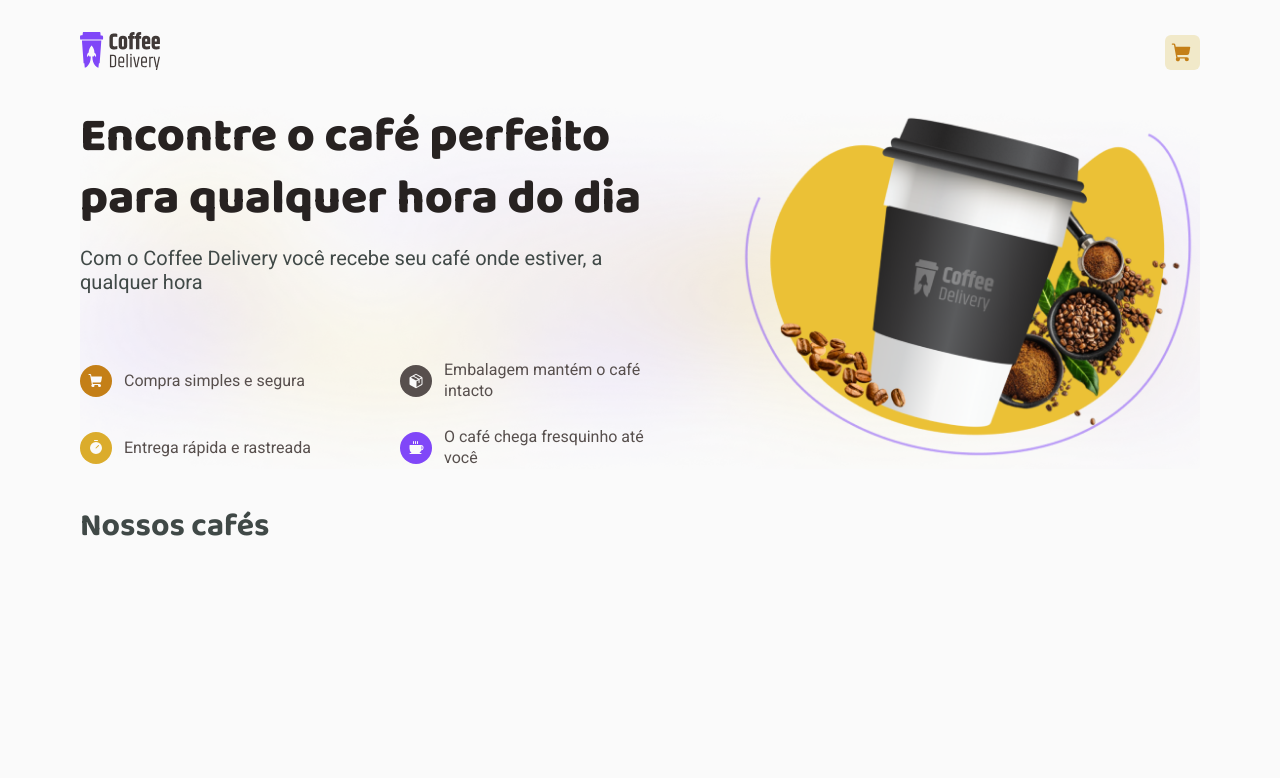
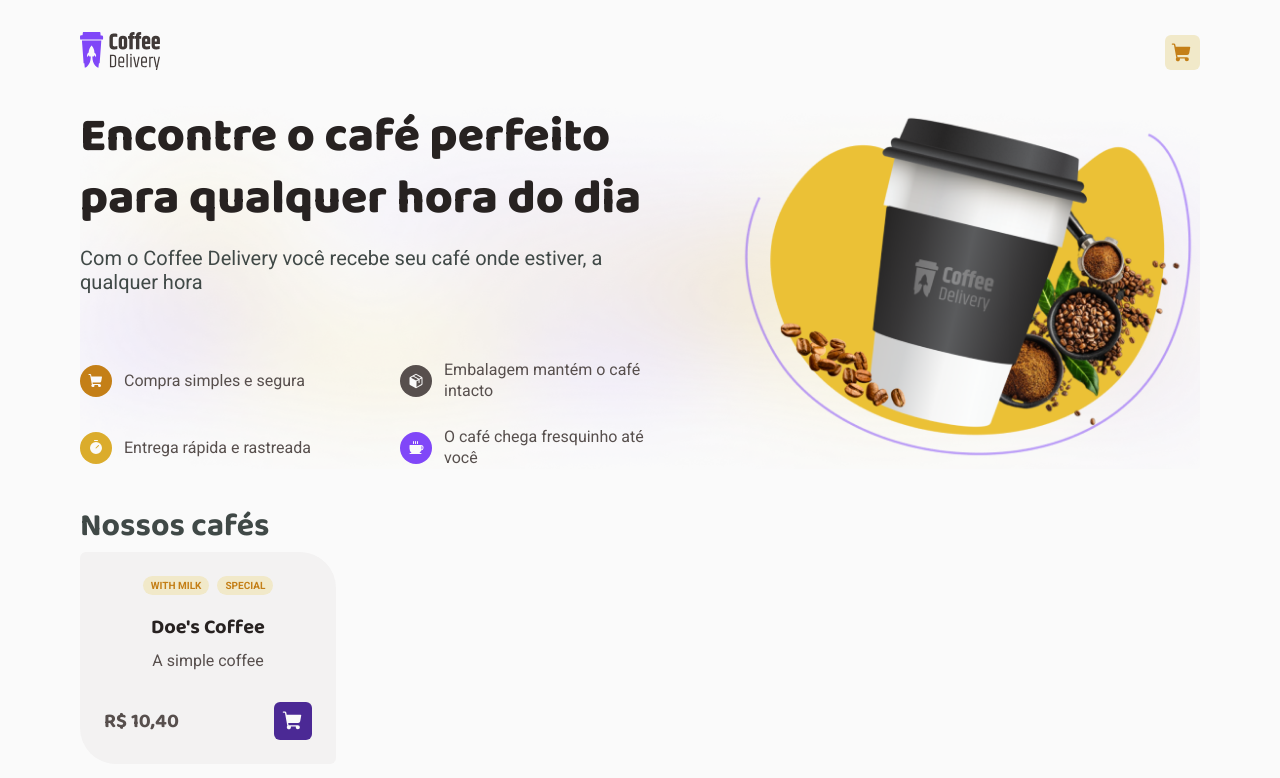
Before and after one commit to martins20/coffee-delivery, a React (Vite) app: page / in a window 1280 px wide. Shown: the top 778 px of the page. Built offline with nearby package versions, Linux system fonts and the light colour scheme.

Commit message:
feat: add coffee cart

```diff
--- /dev/null
+++ b/src/components/coffee-card/index.tsx
@@ -0,0 +1,63 @@
+import { FC, useState } from "react";
+import { CoffeeDTO } from "../../dtos/coffee";
+import { ShoppingCartIcon } from "../../styles/icons";
+import { convertNumberToCurrencyUtil } from "../../utils/convert-number-to-currency";
+
+import { CoffeeCardContainer } from "./styles";
+
+export interface HandleAddCartToCartParams {
+  data: CoffeeDTO;
+  quantity: number;
+}
+
+export interface CoffeeCardProps {
+  data: CoffeeDTO;
+  handleAddCoffeeIntoCart: (data: HandleAddCartToCartParams) => void;
+}
+
+export const CoffeeCardComponent: FC<CoffeeCardProps> = ({
+  data,
+  handleAddCoffeeIntoCart,
+}) => {
+  const [quantity, setQuantity] = useState(1);
+
+  const handleAddIntoCart = () => {
+    handleAddCoffeeIntoCart({
+      data,
+      quantity,
+    });
+  };
+
+  return (
+    <CoffeeCardContainer>
+      <section>
+        {data.types.map((type) => (
+          <small key={type}>{type}</small>
+        ))}
+      </section>
+
+      <h1>{data.name}</h1>
+
+      <p>{data.description}</p>
+
+      <footer>
+        <b>
+          {convertNumberToCurrencyUtil({
+            quantity: data.price,
+            currency: "BRL",
+          })}
+        </b>
+
+        <section>
+          <button
+            type="button"
+            data-testid={`add-to-cart_${data.id}`}
+            onClick={handleAddIntoCart}
+          >
+            <ShoppingCartIcon />
+          </button>
+        </section>
+      </footer>
+    </CoffeeCardContainer>
+  );
+};
--- /dev/null
+++ b/src/components/coffee-card/styles.ts
@@ -0,0 +1,80 @@
+import styled from "styled-components";
+
+export const CoffeeCardContainer = styled.section`
+  display: flex;
+  flex-direction: column;
+
+  width: 256px;
+  align-items: center;
+
+  padding: 1.5rem;
+
+  background: ${({ theme }) => theme.dynamic.card};
+  border-radius: 0.375rem 2.25rem 0.375rem 2.25rem;
+
+  > section {
+    display: flex;
+    align-items: center;
+    justify-content: center;
+
+    flex-wrap: wrap;
+    flex-shrink: 1;
+
+    gap: 0.5rem;
+    margin-bottom: 1rem;
+
+    > small {
+      color: ${({ theme }) => theme.fixed.yellow_dark};
+      background: ${({ theme }) => theme.fixed.yellow_light};
+
+      padding: 0.25rem 0.5rem;
+      font-weight: bold;
+      text-transform: uppercase;
+
+      font-family: "Roboto";
+      font-size: 0.625rem;
+
+      border-radius: 1rem;
+    }
+  }
+
+  > h1 {
+    font-size: 1.25rem;
+    margin-bottom: 0.5rem;
+  }
+
+  > footer {
+    display: flex;
+    align-items: center;
+    justify-content: space-between;
+
+    width: 100%;
+    margin-top: 2rem;
+
+    > b {
+      font-size: 1.25rem;
+      font-family: "Baloo 2";
+    }
+
+    > section {
+      > button {
+        background: ${({ theme }) => theme.fixed.purple_dark};
+        line-height: 0;
+
+        padding: 0.5rem;
+        border: 0;
+        border-radius: 0.375rem;
+
+        > svg {
+          font-size: 1.375rem;
+        }
+
+        transition: background 0.3s;
+
+        &:hover {
+          background: ${({ theme }) => theme.fixed.purple};
+        }
+      }
+    }
+  }
+`;
--- /dev/null
+++ b/src/dtos/coffee.ts
@@ -0,0 +1,7 @@
+export interface CoffeeDTO {
+  id: string;
+  name: string;
+  description: string;
+  price: number;
+  types: string[];
+}
--- a/src/pages/home/index.tsx
+++ b/src/pages/home/index.tsx
@@ -14,6 +14,7 @@ import { useTheme } from "../../hooks/theme";
 
 import homePageCoffeImage from "../../public/assets/cofe-image-home-page.png";
 import backgroundLayer from "../../public/assets/home-background-layers.png";
+import { CoffeeCardComponent } from "../../components/coffee-card";
 
 export const HomePage = () => {
   const { colors } = useTheme();
@@ -66,6 +67,17 @@ export const HomePage = () => {
 
       <SecondHomeSection>
         <h2>Nossos cafés</h2>
+
+        <CoffeeCardComponent
+          data={{
+            id: "some-coffee-id",
+            name: "Doe's Coffee",
+            description: "A simple coffee",
+            price: 10.4,
+            types: ["With Milk", "Special"],
+          }}
+          handleAddCoffeeIntoCart={(data) => console.log(data)}
+        />
       </SecondHomeSection>
     </HomePageContainer>
   );
```
Also changed, not shown: 1 other file (tests, documents, lock files or other folders).
